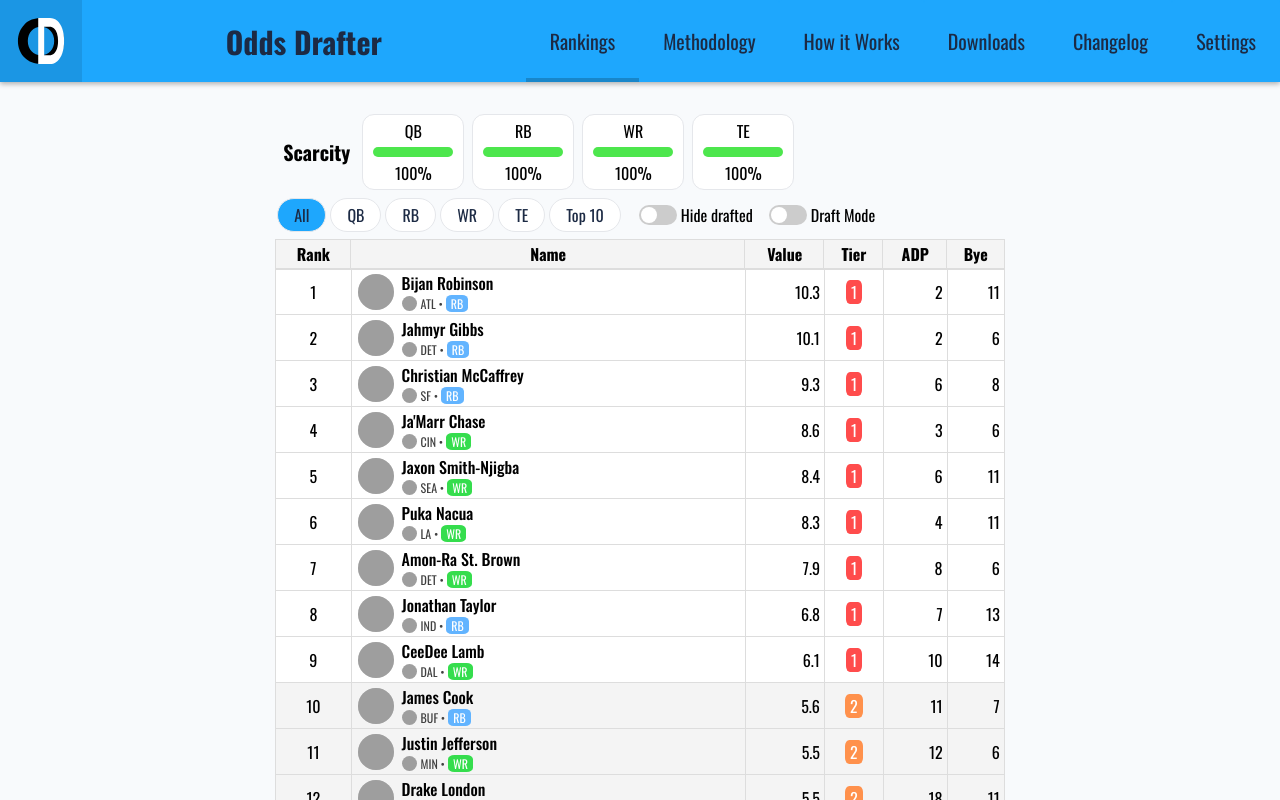
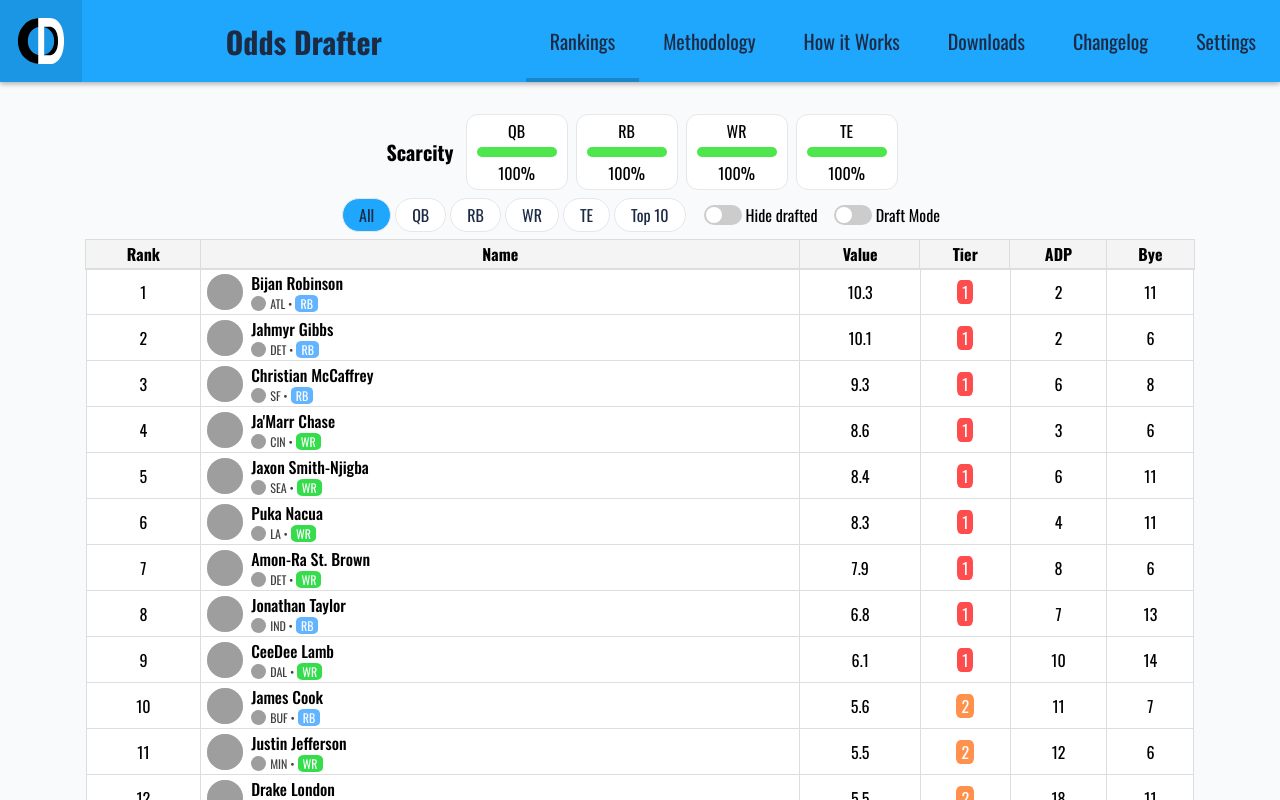
Before and after one commit to Vinlanzito/odds-drafter-2.0, a React (Vite) app: page / in a window 1280 px wide. Both pictures are taken after a click on the button "Rankings". Shown: the top 800 px of the page. Built offline with nearby package versions, Linux system fonts and the light colour scheme; grey boxes are pictures that could not be loaded.

Commit message:
Updated home page

```diff
--- a/index.html
+++ b/index.html
@@ -8,6 +8,7 @@
     <link rel="preconnect" href="https://fonts.googleapis.com">
     <link rel="preconnect" href="https://fonts.gstatic.com" crossorigin>
     <link href="https://fonts.googleapis.com/css2?family=Oswald:wght@200..700&display=swap" rel="stylesheet">
+    <script src="https://kit.fontawesome.com/1b7c737008.js" crossorigin="anonymous"></script>
     <meta name="description" content="Using Vegas betting lines to win your fantasy football leagues." />
   </head>
   <body>
--- a/src/App.css
+++ b/src/App.css
@@ -64,4 +64,15 @@ h2 {
     max-width: 1300px;
     margin: 114px auto 0 auto;
     padding: 0 24px;
+    display: flex;
+    flex-direction: column;
 }
+
+footer {
+    width: 100%;
+    background-color: #1EA7FD;
+    color: #1C2A44;
+    text-align: center;
+    padding: 20px 0;
+    margin-top: 40px;
+}
--- a/src/App.jsx
+++ b/src/App.jsx
@@ -24,6 +24,7 @@ function App() {
         {currentBody === 'changelog' && <ChangelogBody />}
         {currentBody === 'settings' && <SettingsBody />}
       </div>
+      {currentBody === 'home' && <Footer />}
     </div>
   );
 }
@@ -45,7 +46,13 @@ function Header({currentBody, setCurrentBody}) {
   );
 }
 
-
+function Footer() {
+  return (
+    <footer>
+      <p>© 2026 Odds Drafter</p>
+    </footer>
+  );
+}
 
 
 
--- a/src/Changelog.css
+++ b/src/Changelog.css
@@ -1,18 +1,18 @@
-table {
+.changelog-table {
     border-collapse: collapse;
     width: 60%;
     margin: 0px auto 104px auto;
     min-width: 500px;
 }
 
-td {
+.changelog-table td {
     border: 1px solid #dddddd;
     padding: 2px;
     text-align: center;
     position: relative;
 }
 
-th {
+.changelog-table th {
     outline: 1px solid #dddddd;
     padding: 2px;
     text-align: center;
@@ -23,6 +23,6 @@ th {
     top: 81px;
 }
 
-tr {
+.changelog-table tr {
     background-color: #FFFFFF;
 }
--- a/src/Changelog.jsx
+++ b/src/Changelog.jsx
@@ -5,7 +5,7 @@ function ChangelogBody() {
 
   return (
     <div>
-      <table>
+      <table className='changelog-table'>
         <thead>
             <tr>
               <th>Date</th>
--- a/src/Home.css
+++ b/src/Home.css
@@ -6,6 +6,7 @@
     border:1px solid #E5E7EB;
     border-radius:12px;
     padding-bottom: 8px;
+    margin-top: 32px;
 }
 
 #hero h1 {
@@ -44,7 +45,7 @@
     align-items: stretch;
     justify-content: center;
     gap: 8px;
-    margin-top: 8px;
+    margin: 24px 0;
 }
 
 .feature-card {
@@ -74,7 +75,7 @@
     background-color: #FFFFFF;
     border:1px solid #E5E7EB;
     border-radius:12px;
-    margin: 8px auto;
+    margin-bottom: 32px;
 }
 
 .why-card h2 {
@@ -86,13 +87,3 @@
     text-align: center;
     width: 80%;
 }
-
-footer {
-    left: 0;
-    bottom: 0;
-    width: 100%;
-    background-color: #1EA7FD;
-    color: 1C2A44;
-    text-align: center;
-    padding: 10px;
-}
--- a/src/Home.jsx
+++ b/src/Home.jsx
@@ -33,9 +33,6 @@ function HomeBody({setCurrentBody}) {
         Our rankings use value-based drafting to help users compare players across different positions. We also feature live scarcity percentages that tell how much value remains at each position.
         This powerful tool prevents users from missing out on valuable players at each position and helps create a balanced roster.</p>
       </div>
-      <footer>
-        <p>© 2026 Odds Drafter</p>
-      </footer>
     </div>
   );
 }
--- a/src/HowToUse.css
+++ b/src/HowToUse.css
@@ -3,7 +3,7 @@
     align-items: stretch;
     justify-content: center;
     gap: 16px;
-    margin-top: 16px;
+    margin-bottom: 16px;
 }
 
 .how-card {
--- a/src/Methodology.css
+++ b/src/Methodology.css
@@ -3,7 +3,7 @@
     align-items: stretch;
     justify-content: center;
     gap: 16px;
-    margin-top: 16px;
+    margin-bottom: 16px;
 }
 
 .step-card {
--- a/src/Rankings.css
+++ b/src/Rankings.css
@@ -1,18 +1,18 @@
-table {
+.rankings-table {
     border-collapse: collapse;
-    width: 60%;
+    width: 90%;
     margin: 0px auto 104px auto;
     min-width: 500px;
 }
 
-td {
+.rankings-table td {
     border: 1px solid #dddddd;
     padding: 2px;
     text-align: center;
     position: relative;
 }
 
-th {
+.rankings-table th {
     outline: 1px solid #dddddd;
     padding: 2px;
     text-align: center;
@@ -23,11 +23,11 @@ th {
     top: 81px;
 }
 
-tr {
+.rankings-table tr {
     background-color: #FFFFFF;
 }
 
-tr:hover {
+.rankings-table tr:hover {
     background-color: #D2EDFF;
 }
 
@@ -64,7 +64,7 @@ tr:hover {
     margin-top: 8px;
     margin-bottom: 8px;
     align-items: center;
-    justify-content: left;
+    justify-content: center;
     width: 60%;
     min-width: 500px;
     margin-left: auto;
@@ -181,7 +181,7 @@ input:checked + .slider:before {
     display: flex;
     margin-bottom: 0px;
     align-items: center;
-    justify-content: left;
+    justify-content: center;
     width: 60%;
     min-width: 500px;
     margin-left: auto;
--- a/src/Rankings.jsx
+++ b/src/Rankings.jsx
@@ -401,7 +401,7 @@ function RankingsTable({allPlayers, setAllPlayers, currentPlayers, setCurrentPla
 
   return (
     <div>
-      <table id="main-table">
+      <table className="rankings-table">
         <thead>
             <tr>
                 <th>Rank</th>
--- a/src/index.css
+++ b/src/index.css
@@ -1,6 +1,7 @@
 body {
     font-family: 'Oswald', 'Arial';
     background-color: #F8FAFC;
+    margin: 0;
 }
 
 .hide {
```
